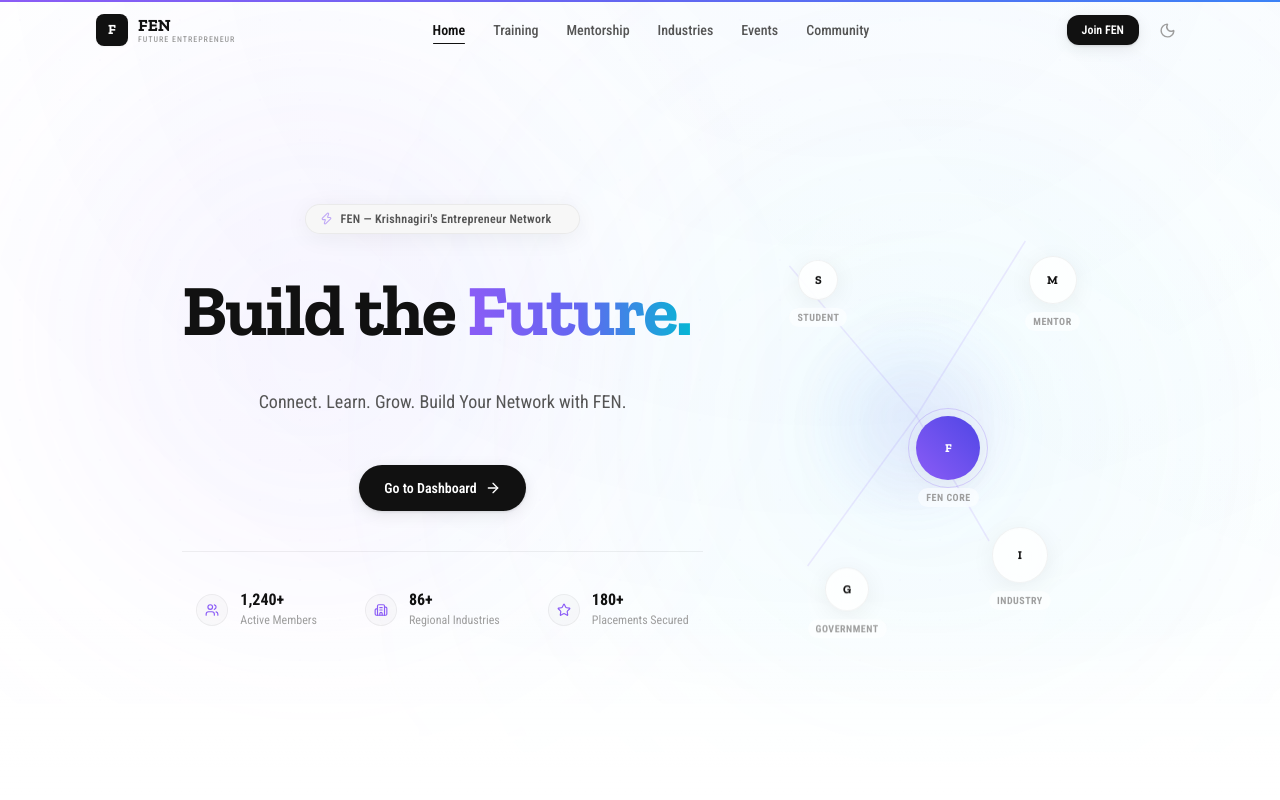
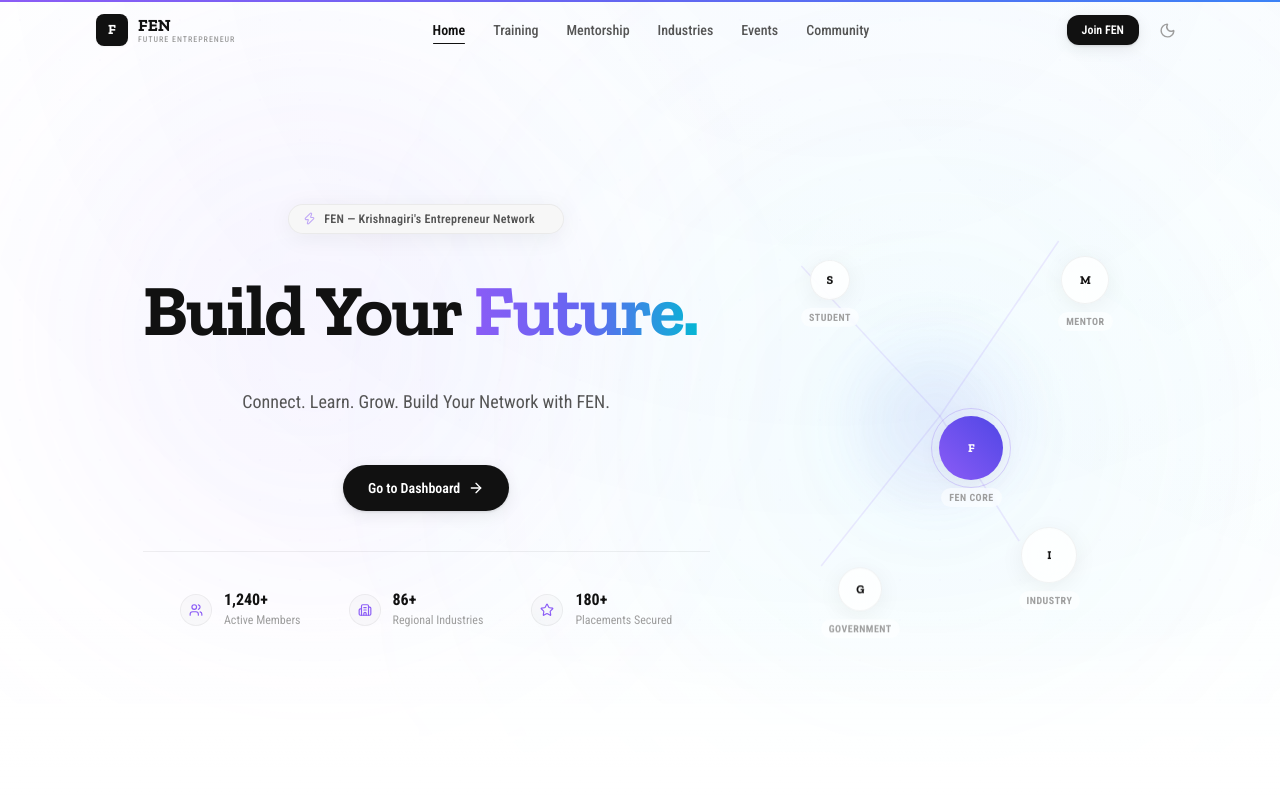
Before and after one commit to risewithmediaofficial-collab/fen, a React (Vite) app: page / in a window 1280 px wide. Shown: the top 800 px of the page. Built offline with nearby package versions, Linux system fonts and the light colour scheme.

Commit message:
text update

```diff
--- a/src/components/home/HeroSection.jsx
+++ b/src/components/home/HeroSection.jsx
@@ -61,7 +61,7 @@ export default function HeroSection() {
             <div className="space-y-4 text-center">
               <h1 className="font-display font-black text-5xl sm:text-6xl lg:text-7xl tracking-tight leading-[1.05] text-[#111111] dark:text-white text-center">
                 <BlurReveal delay={0.1} className="inline-block mr-3">Build</BlurReveal>
-                <BlurReveal delay={0.2} className="inline-block mr-3">the</BlurReveal>
+                <BlurReveal delay={0.2} className="inline-block mr-3">Your</BlurReveal>
                 <BlurReveal delay={0.3} className="inline-block mr-3 text-transparent bg-clip-text bg-gradient-to-r from-violet-500 via-indigo-500 to-cyan-500">Future.</BlurReveal>
                 <br />
               </h1>
```
